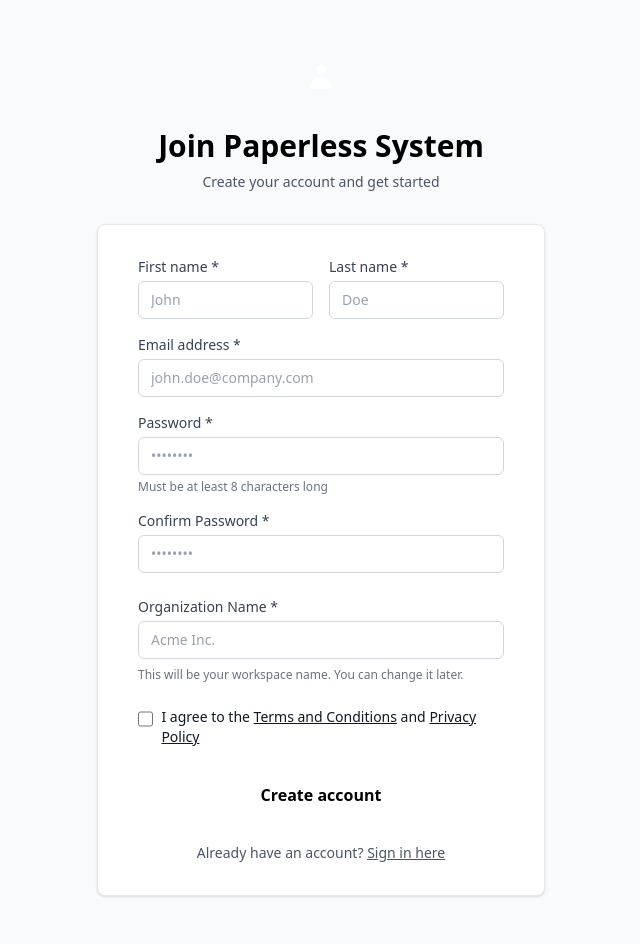
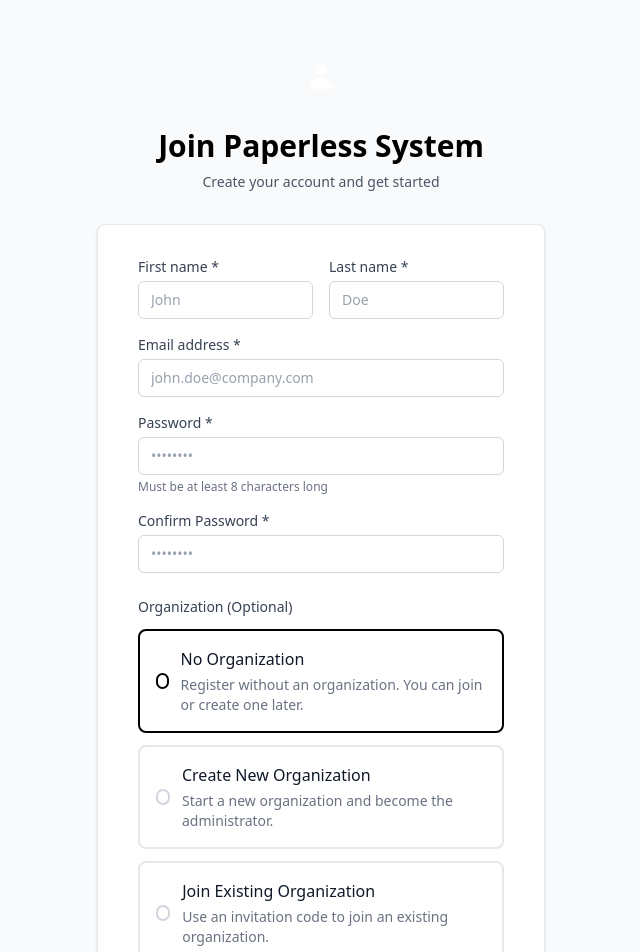
Before and after one commit to Michael-24-wall/workflow-frontend, a React app: page /register in a window 1280 px wide. Shown: the top 952 px of the page, without its empty margins (319-959 px from the left). Built offline with nearby package versions, Linux system fonts and the light colour scheme; the HTML template or start-up script is replaced by a standard one.

Commit message:
commit all changes

```diff
--- a/src/pages/Register.jsx
+++ b/src/pages/Register.jsx
@@ -11,9 +11,17 @@ const Register = () => {
   const navigate = useNavigate();
   const [searchParams] = useSearchParams();
   const [successMessage, setSuccessMessage] = useState('');
+  const [organizationChoice, setOrganizationChoice] = useState('none'); // 'none', 'create', 'join'
 
   const inviteToken = searchParams.get('invite_token');
   const password = watch('password');
+
+  // If there's an invite token, automatically set to join mode
+  React.useEffect(() => {
+    if (inviteToken) {
+      setOrganizationChoice('join');
+    }
+  }, [inviteToken]);
 
   const onSubmit = async (data) => {
     // Format data for your Django API
@@ -25,16 +33,15 @@ const Register = () => {
       last_name: data.lastName,
     };
 
-    // Add invite token if present (this automatically joins organization)
-    if (inviteToken) {
-      userData.invite_token = inviteToken;
-    }
-    // Add organization only if creating new one (no invite token)
-    else if (data.organizationName) {
+    // Handle organization based on user choice
+    if (organizationChoice === 'create' && data.organizationName) {
       userData.organization = {
         name: data.organizationName
       };
+    } else if (organizationChoice === 'join' && data.inviteCode) {
+      userData.invite_token = data.inviteCode;
     }
+    // If 'none' or no organization choice, user registers without organization
 
     const result = await registerUser(userData);
     if (result.success) {
@@ -43,21 +50,22 @@ const Register = () => {
         localStorage.setItem('user_email', data.email);
       }
 
-      if (inviteToken) {
-        // If user registered with invitation, they're already in organization
-        setSuccessMessage('Registration successful! You have been added to the organization. Please verify your email to access the dashboard.');
+      let message = '';
+      if (organizationChoice === 'create') {
+        message = 'Registration successful! Your organization has been created. Please verify your email to access the dashboard.';
+      } else if (organizationChoice === 'join') {
+        message = 'Registration successful! You have been added to the organization. Please verify your email to access the dashboard.';
       } else {
-        // If user created new organization
-        setSuccessMessage('Registration successful! Please check your email for verification instructions.');
+        message = 'Registration successful! You can join or create an organization later. Please verify your email to continue.';
       }
+
+      setSuccessMessage(message);
 
       // Redirect to verification page after 3 seconds
       setTimeout(() => {
         navigate('/verify-email', {
           state: {
-            message: inviteToken
-              ? 'You have been added to the organization! Please verify your email to access the dashboard.'
-              : 'Registration successful! Please check your email for the verification token.',
+            message,
             email: data.email
           }
         });
@@ -265,8 +273,94 @@ const Register = () => {
                 </div>
               </div>
 
-              {/* Organization Name - Only show if no invite token */}
+              {/* Organization Choice - Only show if no invite token */}
               {!inviteToken && (
+                <div className="space-y-4">
+                  <div>
+                    <label className="block text-sm font-medium text-gray-700 mb-3">
+                      Organization (Optional)
+                    </label>
+
+                    {/* Choice Cards */}
+                    <div className="grid grid-cols-1 gap-3">
+                      {/* No Organization */}
+                      <div
+                        className={`border-2 rounded-lg p-4 cursor-pointer transition-all ${
+                          organizationChoice === 'none'
+                            ? 'border-primary-900 bg-primary-50'
+                            : 'border-gray-200 hover:border-gray-300'
+                        }`}
+                        onClick={() => setOrganizationChoice('none')}
+                      >
+                        <div className="flex items-center">
+                          <div className={`w-4 h-4 rounded-full border-2 mr-3 ${
+                            organizationChoice === 'none'
+                              ? 'border-primary-900 bg-primary-900'
+                              : 'border-gray-300'
+                          }`} />
+                          <div>
+                            <h3 className="font-medium text-gray-900">No Organization</h3>
+                            <p className="text-sm text-gray-500 mt-1">
+                              Register without an organization. You can join or create one later.
+                            </p>
+                          </div>
+                        </div>
+                      </div>
+
+                      {/* Create New Organization */}
+                      <div
+                        className={`border-2 rounded-lg p-4 cursor-pointer transition-all ${
+                          organizationChoice === 'create'
+                            ? 'border-primary-900 bg-primary-50'
+                            : 'border-gray-200 hover:border-gray-300'
+                        }`}
+                        onClick={() => setOrganizationChoice('create')}
+                      >
+                        <div className="flex items-center">
+                          <div className={`w-4 h-4 rounded-full border-2 mr-3 ${
+                            organizationChoice === 'create'
+                              ? 'border-primary-900 bg-primary-900'
+                              : 'border-gray-300'
+                          }`} />
+                          <div>
+                            <h3 className="font-medium text-gray-900">Create New Organization</h3>
+                            <p className="text-sm text-gray-500 mt-1">
+                              Start a new organization and become the administrator.
+                            </p>
+                          </div>
+                        </div>
+                      </div>
+
+                      {/* Join Existing Organization */}
+                      <div
+                        className={`border-2 rounded-lg p-4 cursor-pointer transition-all ${
+                          organizationChoice === 'join'
+                            ? 'border-primary-900 bg-primary-50'
+                            : 'border-gray-200 hover:border-gray-300'
+                        }`}
+                        onClick={() => setOrganizationChoice('join')}
+                      >
+                        <div className="flex items-center">
+                          <div className={`w-4 h-4 rounded-full border-2 mr-3 ${
+                            organizationChoice === 'join'
+                              ? 'border-primary-900 bg-primary-900'
+                              : 'border-gray-300'
+                          }`} />
+                          <div>
+                            <h3 className="font-medium text-gray-900">Join Existing Organization</h3>
+                            <p className="text-sm text-gray-500 mt-1">
+                              Use an invitation code to join an existing organization.
+                            </p>
+                          </div>
+                        </div>
+                      </div>
+                    </div>
+                  </div>
+
+                  {/* Create Organization Form */}
+                  {organizationChoice === 'create' && (
+                    <div className="bg-blue-50 border border-blue-200 rounded-lg p-4">
+                      <h4 className="font-medium text-blue-900 mb-2">Create New Organization</h4>
                       <div>
                         <label htmlFor="organizationName" className="block text-sm font-medium text-gray-700">
                           Organization Name *
@@ -276,7 +370,7 @@ const Register = () => {
                             id="organizationName"
                             type="text"
                             {...register('organizationName', {
-                        required: 'Organization name is required',
+                              required: organizationChoice === 'create' ? 'Organization name is required' : false,
                               minLength: {
                                 value: 2,
                                 message: 'Organization name must be at least 2 characters'
@@ -292,6 +386,38 @@ const Register = () => {
                         <p className="mt-2 text-xs text-gray-500">
                           This will be your workspace name. You can change it later.
                         </p>
+                      </div>
+                    </div>
+                  )}
+
+                  {/* Join Organization Form */}
+                  {organizationChoice === 'join' && (
+                    <div className="bg-green-50 border border-green-200 rounded-lg p-4">
+                      <h4 className="font-medium text-green-900 mb-2">Join Existing Organization</h4>
+                      <div>
+                        <label htmlFor="inviteCode" className="block text-sm font-medium text-gray-700">
+                          Invitation Code *
+                        </label>
+                        <div className="mt-1">
+                          <input
+                            id="inviteCode"
+                            type="text"
+                            {...register('inviteCode', {
+                              required: organizationChoice === 'join' ? 'Invitation code is required' : false,
+                            })}
+                            className="appearance-none block w-full px-3 py-2 border border-gray-300 rounded-md placeholder-gray-400 focus:outline-none focus:ring-primary-900 focus:border-primary-900 sm:text-sm"
+                            placeholder="Enter invitation code"
+                          />
+                          {errors.inviteCode && (
+                            <p className="mt-1 text-sm text-red-600">{errors.inviteCode.message}</p>
+                          )}
+                        </div>
+                        <p className="mt-2 text-xs text-gray-500">
+                          Get an invitation code from your organization administrator.
+                        </p>
+                      </div>
+                    </div>
+                  )}
                 </div>
               )}
 
```
Also changed, not shown: src/pages/Dashboard.jsx (+0 -53 lines). Lines whose indentation alone changed are shown as unchanged.
